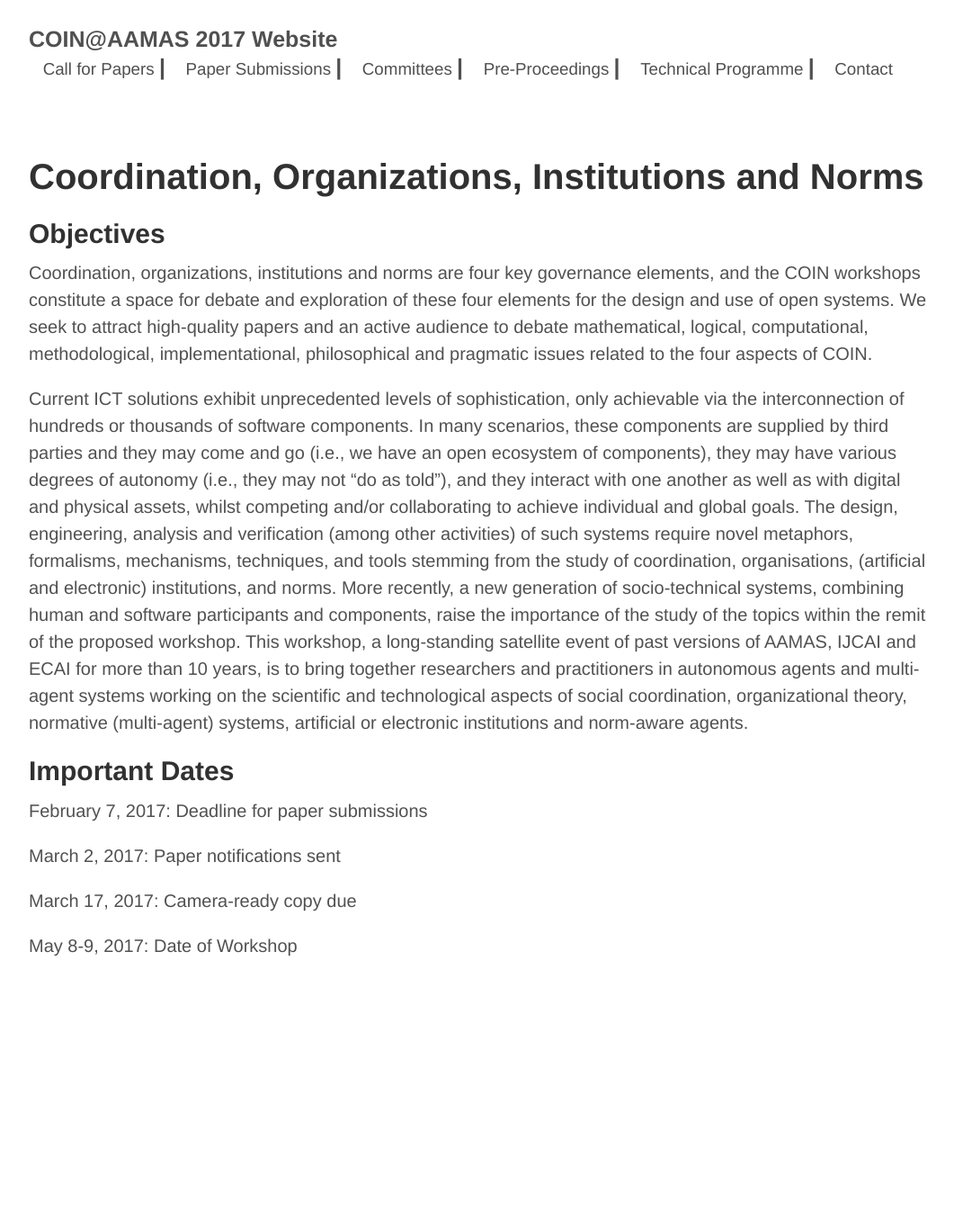
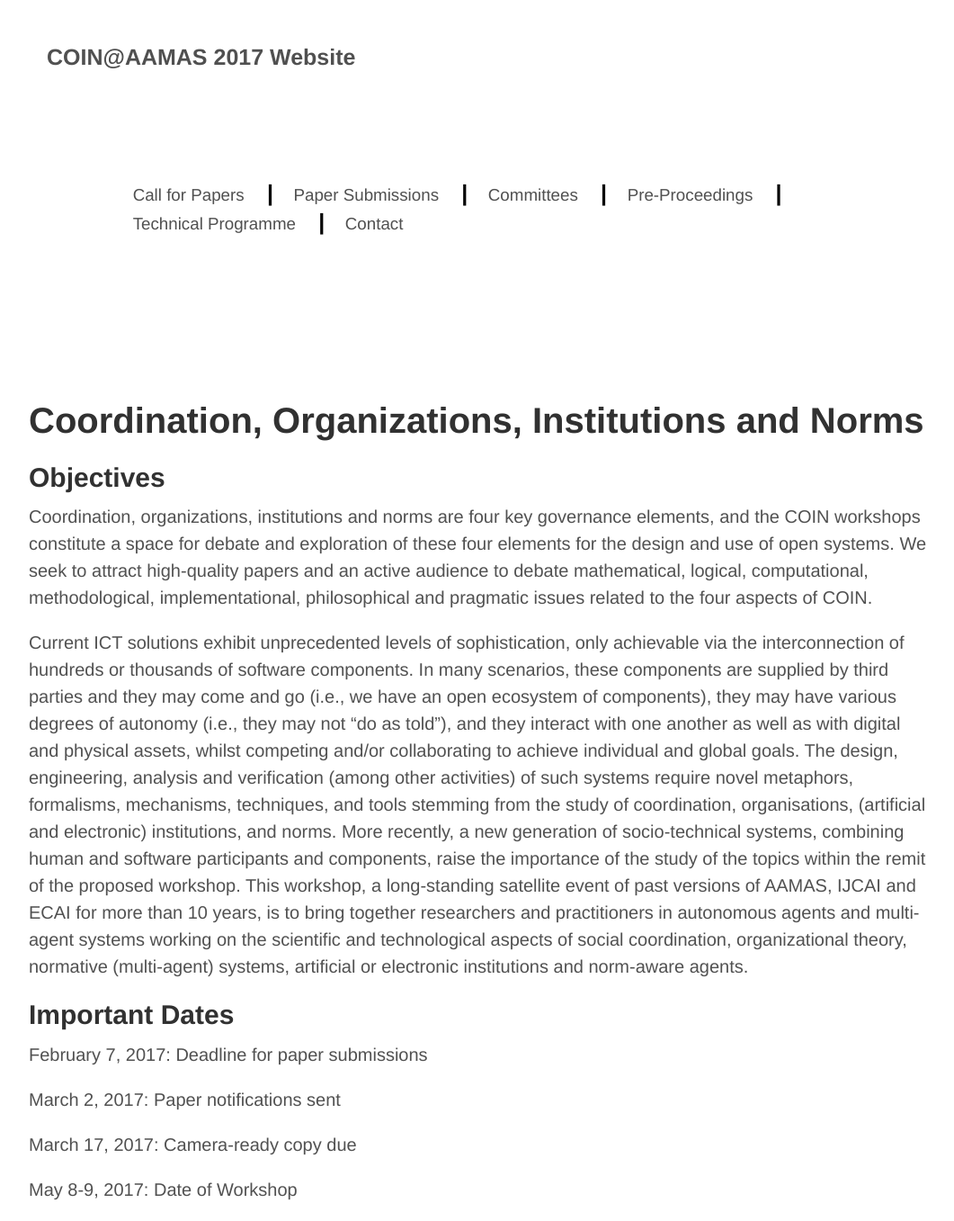
Before and after one commit to coin-workshop/coin-2017, a Jekyll site: the page built from index.md, in a window 1280 px wide. Shown: the whole page at 90% size, without its empty margins (108-1169 px from the left). Built offline with Jekyll 4.4.1, drawn with Linux system fonts in a browser that asks for light colours; before the commit the page ends 1086 px from its top, so only the background shows below that.

Commit message:
Still changing the site header.

```diff
--- a/_layouts/default.html
+++ b/_layouts/default.html
@@ -13,27 +13,27 @@
    <h3 class="masthead-title">
      <a href="{{ site.path }}">{{ site.title }}</a>
    </h3>
-   <h3 class="masthead-title" style="padding: 0px;margin-left: 0px;">
+   <h3 class="masthead-title" style="padding: 5rem;margin-left: 0px;">
      <small>
         &nbsp;&nbsp;&nbsp;<a href="{{ site.path }}/call_for_papers.html">Call for Papers</a>
      </small>
-     |
+     <span>|</span>
      <small>
        &nbsp;&nbsp;&nbsp;<a href="{{ site.path }}/paper_submission.html">Paper Submissions</a>
      </small>
-     |
+     <span>|</span>
      <small>
        &nbsp;&nbsp;&nbsp;<a href="{{ site.path }}/committees.html">Committees</a>
      </small>
-     |
+     <span>|</span>
      <small>
        &nbsp;&nbsp;&nbsp;<a href="{{ site.path }}/pre_proceedings.html">Pre-Proceedings</a>
      </small>
-     |
+     <span>|</span>
      <small>
        &nbsp;&nbsp;&nbsp;<a href="{{ site.path }}/technical_programme.html">Technical Programme</a>
      </small>
-     |
+     <span>|</span>
      <small>
        &nbsp;&nbsp;&nbsp;<a href="{{ site.path }}/contact.html">Contact</a>
      </small>
--- a/css/style.scss
+++ b/css/style.scss
@@ -190,6 +190,7 @@ table {
   margin-bottom: 3rem;
 
  .masthead-title {
+    padding: 1rem;
     margin-top: 0;
     margin-bottom: 0;
     color: $masthead-color;
@@ -203,6 +204,11 @@ table {
       font-size: 75%;
       font-weight: 400;
       letter-spacing: 0;
+    }
+
+    span {
+      color: black;
+      margin-left: 1rem
     }
   }
 }
```
